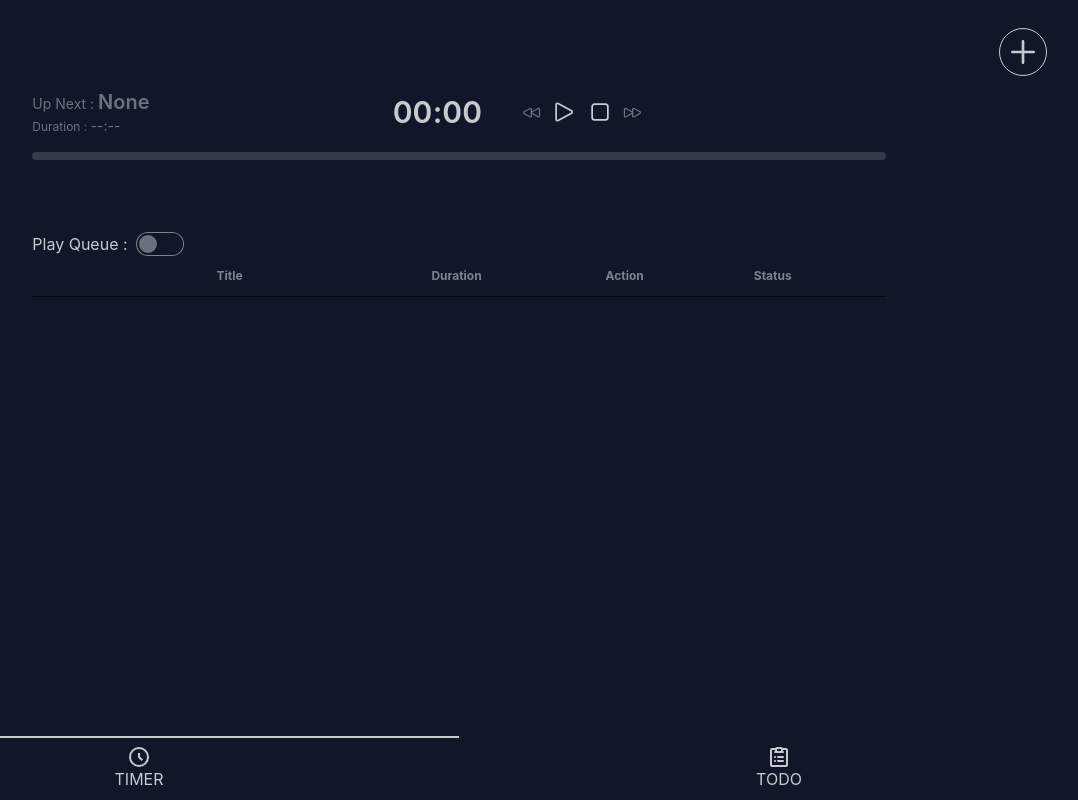
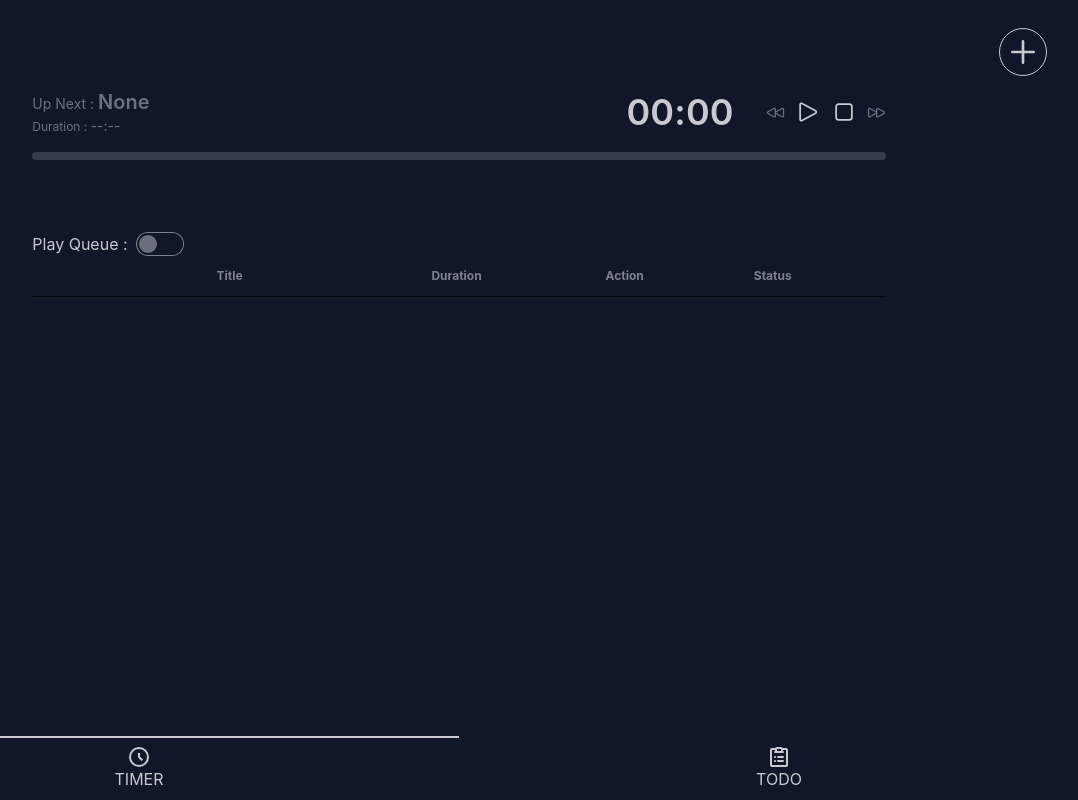
Before and after one commit to oussama23eliot/Todo-Timer, a React (Create React App) app: page /Todo-Timer/timer in a window 1280 px wide. Shown: the whole page, without its empty margins (181-1259 px from the left). Built offline with nearby package versions, Linux system fonts and the light colour scheme.

Commit message:
enhancements added

```diff
--- a/src/components/BaseTimer.jsx
+++ b/src/components/BaseTimer.jsx
@@ -29,7 +29,7 @@ export default function BaseTimer({tasks,playQueue,handleStorage,startIndex,setS
     timerId=null;
   }
   useEffect(()=>{
-
+    setTimeRemaining(prev=>({...prev,minutes:timertasks.todoItems[4],seconds:timertasks.todoItems[5]}));
     if(!isPausing)
     setTimeRemaining(prev=>({...prev,minutes:timertasks.todoItems[4],seconds:timertasks.todoItems[5]}));
     if(tasks.length>1&&playQueue&&currentIndex<tasks.length){
@@ -41,6 +41,7 @@ export default function BaseTimer({tasks,playQueue,handleStorage,startIndex,setS
   },[timertasks.todoItems,tasks,isStopped,currentIndex,playQueue]);
   useEffect(()=>{
     setCurrentIndex(startIndex+1);
+    setTimeRemaining(prev=>({...prev,minutes:timertasks.todoItems[4],seconds:timertasks.todoItems[5]}));
   },[startIndex])
   const handleQueue=()=>{
     if((currentIndex<=tasks.length)&&playQueue&&!isStopped&&timeRemaining.minutes==0&&timeRemaining.seconds==0&&timerId){
@@ -50,10 +51,12 @@ export default function BaseTimer({tasks,playQueue,handleStorage,startIndex,setS
   const handleNext=()=>{
     setStartIndex(prev => prev + 1 )
     timertasks.dispatchTodoItems({'type':"ADD","payload": tasks[currentIndex]})
+    stopTimer()
   }
   const handlePrevious=()=>{
     setStartIndex(prev => prev - 1 )
     timertasks.dispatchTodoItems({'type':"ADD","payload": tasks[startIndex -1]})
+    stopTimer()
   }
   useEffect(()=>{
     handleQueue()
@@ -90,15 +93,15 @@ export default function BaseTimer({tasks,playQueue,handleStorage,startIndex,setS
     setProgress(Math.floor(((parseInt(timeRemaining.minutes)+parseInt(timeRemaining.seconds)/60)/(parseInt(timertasks.todoItems[4])+parseInt(timertasks.todoItems[5])/60))*100))
   }
   return (
-        <div className="w-5/6 sm:w-full  flex flex-col  items-center mr-3 ml-3">
+        <div className="w-5/6 sm:w-full  flex flex-col items-center mr-3 ml-3">
                 <div className="w-full flex flex-row items-left justify-between">
                     <div>
                     <p className='label-text text-gray-500'>Up Next : <span className='text-xl font-semibold'>{timertasks.nextItems[1]}</span></p>
                     <p className='label-text-alt text-gray-500'>Duration : <span className='label-text text-gray-500'>{timertasks.nextItems[4]}:{timertasks.nextItems[5]}</span></p>
                     <h1 className='text-3xl'>{timertasks.todoItems[1]}</h1>
                     </div>
-                    <div className="w-fit flex flex-col-reverse justify-center mx-auto sm:flex-row items-center gap-2">
-                        <span className="countdown font-semibold text-3xl mr-8">
+                    <div className="w-fit flex flex-col-reverse  justify-center sm:flex-row items-center gap-4 sm:gap-8">
+                        <span className="countdown text-center font-semibold text-4xl ">
                             <span style={{"--value":timeRemaining.minutes}}></span>:
                             <span style={{"--value":timeRemaining.seconds}}></span>
                         </span>
--- a/src/components/navbar.jsx
+++ b/src/components/navbar.jsx
@@ -4,7 +4,7 @@ import Todo from '../pages/Todo'
 
 
 export default function Navbar() {
-    const [url, setUrl] = useState('/Todo-Timer/todo')
+    const [url, setUrl] = useState('/Todo-Timer')
 
     useEffect(()=>{
         setUrl(window.location.pathname);
@@ -20,7 +20,7 @@ export default function Navbar() {
                 </button>
             </Link>
 
-            <Link to="/Todo-Timer/todo" className={url=="/Todo-Timer/todo"?'active':"w-full"} onClick={()=>{setUrl('/Todo-Timer/todo');}}>
+            <Link to="/Todo-Timer/todo" className={url=="/Todo-Timer/todo"||url=="/Todo-Timer"?'active':"w-full"} onClick={()=>{setUrl('/Todo-Timer/todo');}}>
                 <button className="flex  flex-col justify-center items-center" >
                     <svg className="w-5 h-5 " aria-hidden="true" xmlns="http://www.w3.org/2000/svg" stroke="currentColor" width="18" height="20" fill="none" viewBox="0 0 18 20" >
                         <path stroke="currentColor" strokeLinecap="round" strokeWidth="2" d="M12 2h4a1 1 0 0 1 1 1v15a1 1 0 0 1-1 1H2a1 1 0 0 1-1-1V3a1 1 0 0 1 1-1h4m6 0v3H6V2m6 0a1 1 0 0 0-1-1H7a1 1 0 0 0-1 1M5 5h8m-5 5h5m-8 0h.01M5 14h.01M8 14h5" />
--- a/src/layouts/PubliLayout.jsx
+++ b/src/layouts/PubliLayout.jsx
@@ -7,7 +7,7 @@ import Todo from '../pages/Todo'
 export default function PubliLayout({ children, ...attr }) {
     return (
         <div className='scroll-smooth pb-20'>
-            <Navbar />
+            <Navbar/>
             <Outlet/>
         </div>
 
--- a/src/store/globalContext.js
+++ b/src/store/globalContext.js
@@ -3,7 +3,6 @@ import { createContext, useReducer } from 'react';
 export const TodoContext = createContext([]);
 const todoReducer = (state, action) => {
     switch (action.type) {
-
         case 'ADD': return [...action.payload];
         case 'NEXT': return state.map((item) => {
             if (item.id == action.payload.id) {
```
